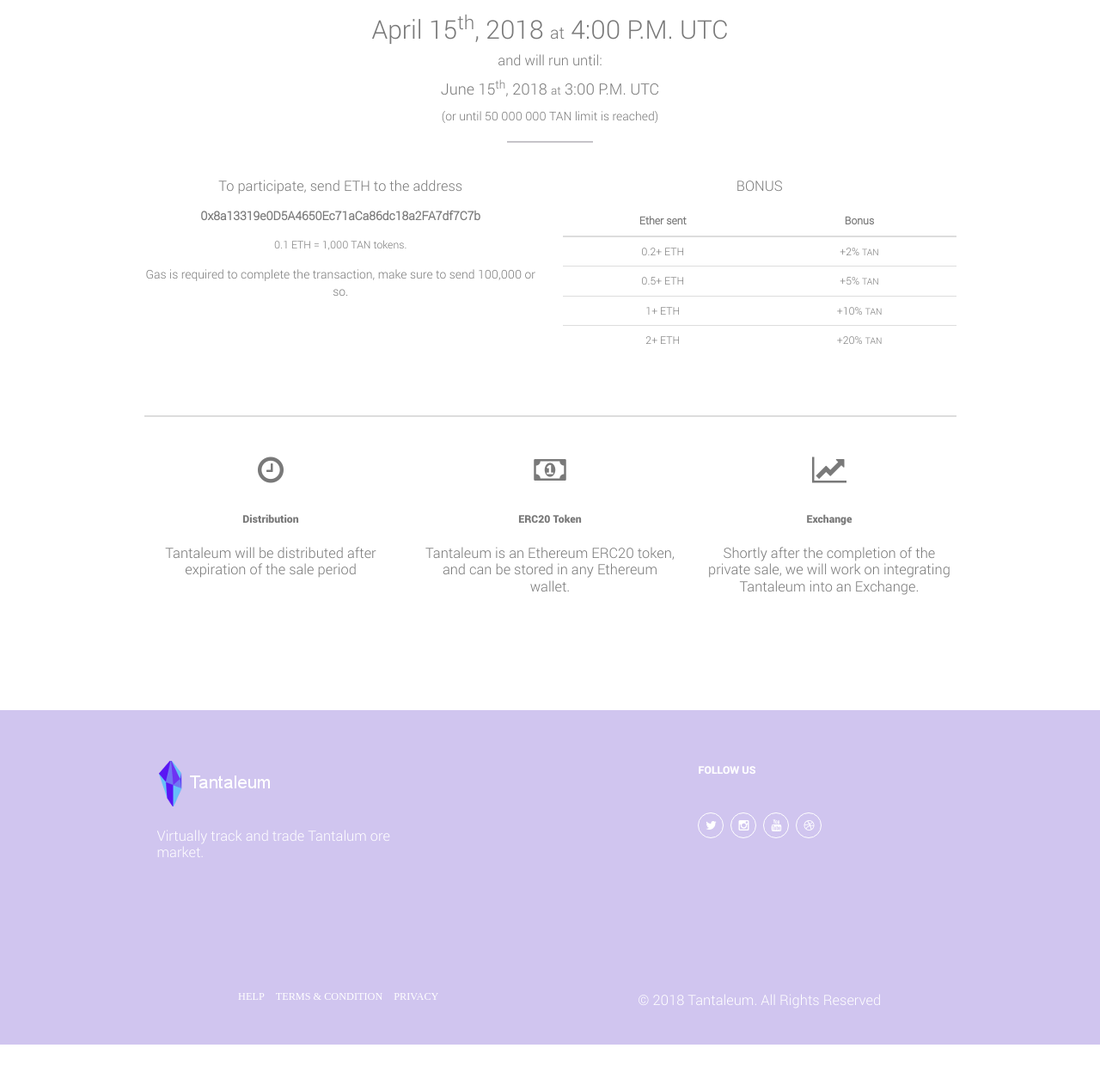
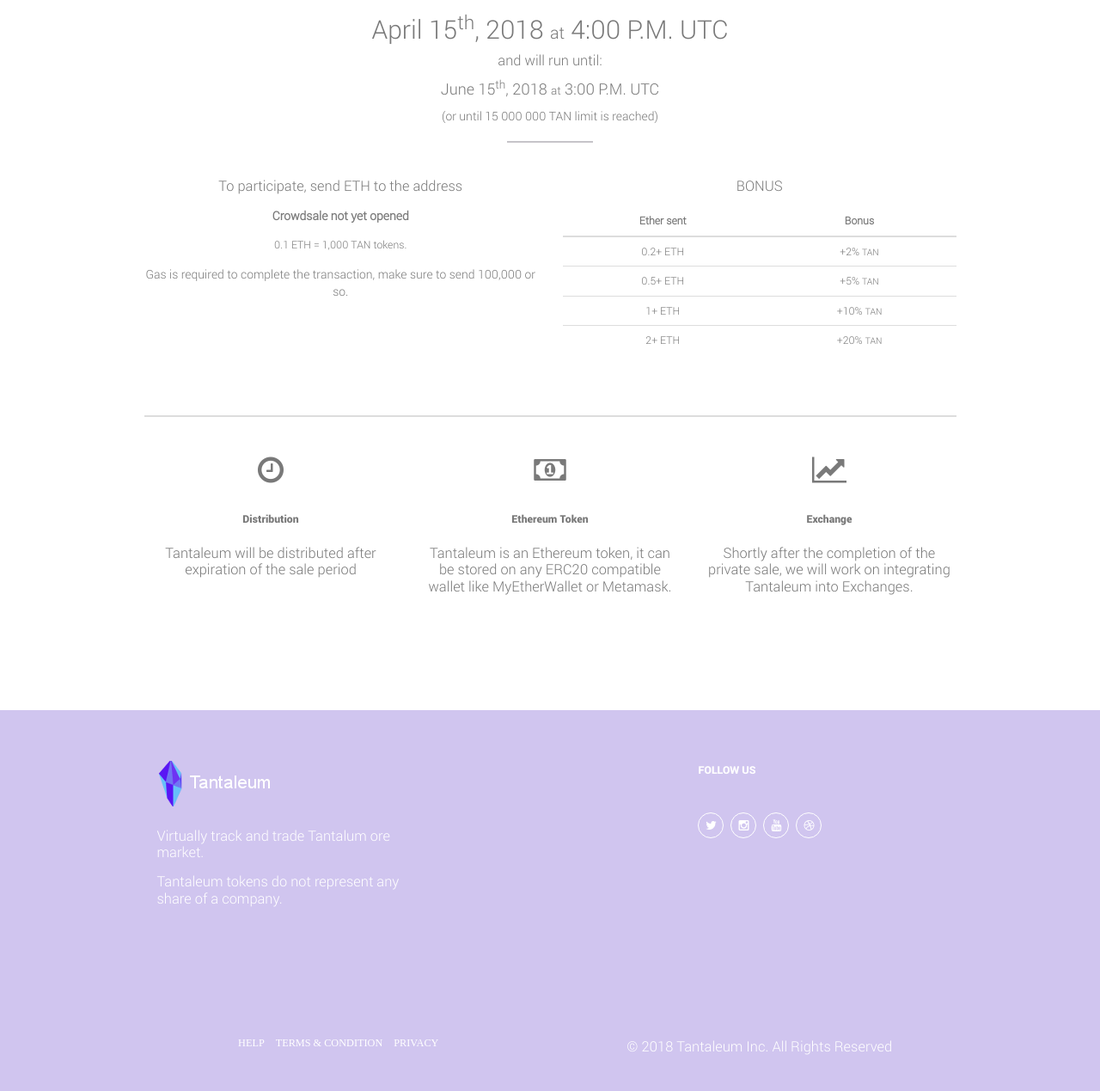
Before and after one commit to SiliconJS1/Tantaleum, a plain HTML site: page index.html in a window 1280 px wide. Shown: the part 1952-3221 px from the top of the page at 86% size. Before the commit the page ends 3167 px from the top, so only its background shows below. Drawn offline with Linux system fonts and the light colour scheme.

Commit message:
Update page

```diff
--- a/index.html
+++ b/index.html
@@ -9,8 +9,10 @@
         <title>Tantaleum</title>
         <meta name="description" content="">
         <meta name="viewport" content="width=device-width, initial-scale=1">
-        <link rel="apple-touch-icon" href="apple-touch-icon.png">
 
+        <link rel="icon" type="image/png" href="assets/images/favicon-96x96.png" sizes="96x96" />
+        <link rel="icon" type="image/png" href="assets/images/favicon-32x32.png" sizes="32x32" />
+        <link rel="icon" type="image/png" href="assets/images/favicon-16x16.png" sizes="16x16" />
 
         <link rel="stylesheet" href="assets/css/fonticons.css">
         <link rel="stylesheet" href="assets/fonts/stylesheet.css">
@@ -248,14 +250,14 @@
                                         <p class="h2">April 15<sup>th</sup>, 2018 <small><span class="text-muted">at</span></small> 4:00 P.M. UTC</p>
                                         <p>and will run until:</p>
                                         <p class="h4">June 15<sup>th</sup>, 2018 <small><span class="text-muted">at</span></small> 3:00 P.M. UTC</p>
-                                        <p class="text-muted"><small>(or until 50 000 000 TAN limit is reached)</small></p>
+                                        <p class="text-muted"><small>(or until 15 000 000 TAN limit is reached)</small></p>
 
                                         <div class="separator2"></div>
 
                                         <div class="col-sm-6">
                                             <div class="single_service">
                                                 <div class="single_service_content">
-                                                    <p>To participate, send ETH to the address <p class="card-text text-white text-center" style="word-break: break-all;"><small><strong>0x8a13319e0D5A4650Ec71aCa86dc18a2FA7df7C7b</strong></small></p> 0.1 ETH = 1,000 TAN tokens.
+                                                    <p>To participate, send ETH to the address <p class="card-text text-white text-center" style="word-break: break-all;"><small><strong>Crowdsale not yet opened</strong></small></p> 0.1 ETH = 1,000 TAN tokens.
 
                                                     </p><p>
                                                         <small>Gas is required to complete the transaction, make sure to send 100,000 or so.</small>
@@ -318,8 +320,8 @@
                                                     <i class="fa fa-money"></i>
                                                 </div>
                                                 <div class="single_service_content">
-                                                    <h4>ERC20 Token</h4>
-                                                    <p>Tantaleum is an Ethereum ERC20 token, and can be stored in any Ethereum wallet.</p>
+                                                    <h4>Ethereum Token</h4>
+                                                    <p>Tantaleum is an Ethereum token, it can be stored on any ERC20 compatible wallet like MyEtherWallet or Metamask.</p>
                                                 </div>
                                             </div>
                                         </div>
@@ -330,7 +332,7 @@
                                                 </div>
                                                 <div class="single_service_content">
                                                     <h4>Exchange</h4>
-                                                    <p>Shortly after the completion of the private sale, we will work on integrating Tantaleum into an Exchange.</p>
+                                                    <p>Shortly after the completion of the private sale, we will work on integrating Tantaleum into Exchanges.</p>
                                                 </div>
                                             </div>
                                         </div>
@@ -512,9 +514,7 @@
                                                     <img src="assets/images/logo.png" alt="" />
                                                 </div>
                                                 <p>Virtually track and trade Tantalum ore market.</p>
-
-
-
+                                                <p>Tantaleum tokens do not represent any share of a company.</p>
                                             </div>
                                         </div>
 
@@ -571,7 +571,7 @@
                                         </div>
                                         <div class="col-sm-6 col-xs-12">
                                             <div class="copyright_text">
-                                                <p class=" wow fadeInRight" data-wow-duration="1s">&copy; 2018 Tantaleum. All Rights Reserved</p>
+                                                <p class=" wow fadeInRight" data-wow-duration="1s">&copy; 2018 Tantaleum Inc. All Rights Reserved</p>
                                             </div>
                                         </div>
                                     </div>
```
Also changed, not shown: assets/images/favicon-16x16.png (added), assets/images/favicon-32x32.png (added), assets/images/favicon-96x96.png (added), 2 other files.
